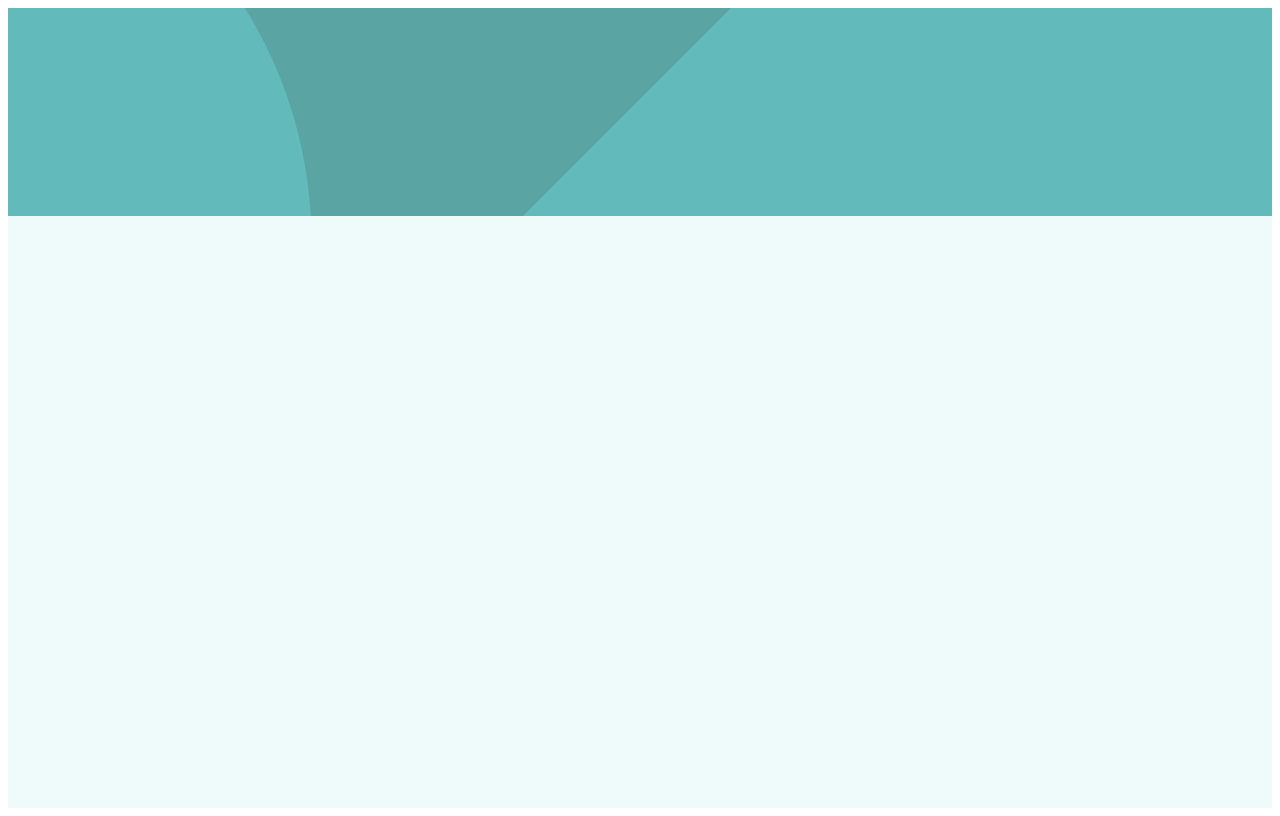
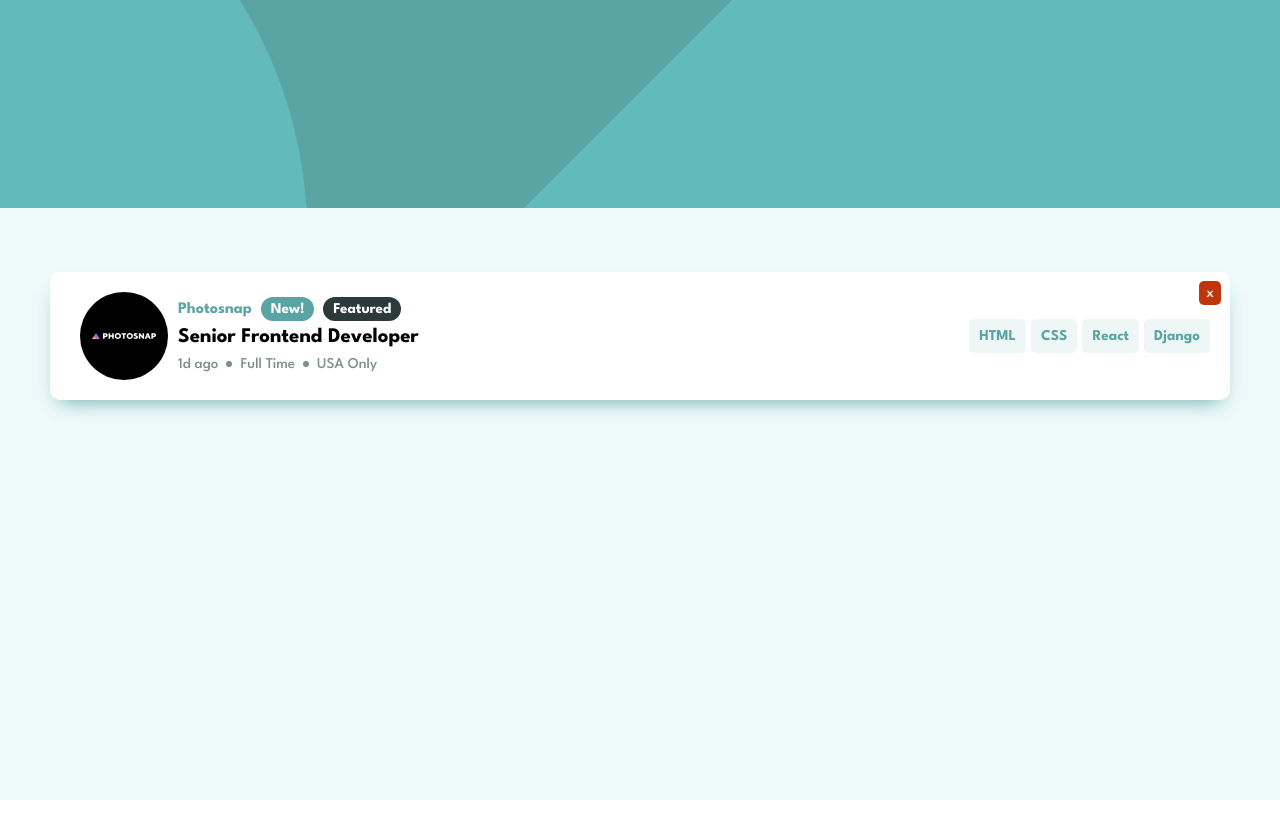
Before and after one commit to syednouman72/Job-Lister, a website built with Parcel: page index.html in a window 1280 px wide. Built offline with nearby package versions, Linux system fonts and the light colour scheme.

Commit message:
Made Job Card

```diff
--- a/css/main.css
+++ b/css/main.css
@@ -3,6 +3,8 @@
 *::after {
   -webkit-box-sizing: border-box;
           box-sizing: border-box;
+          margin: 0;
+          padding: 0;
 }
 
 :root {
@@ -14,7 +16,12 @@
 }
 
 html {
-    font-family: 'Spartan', sans-serif;
+    font-family: 'League Spartan', sans-serif;
+}
+
+body {
+    margin: 0;
+    font-size: 15px;
 }
 
 .header{
@@ -30,3 +37,186 @@ main{
     min-height: calc(100vh - 13rem);
     padding: 4rem 0;
 }
+
+.inline-block {
+    display: inline-block;
+}
+
+.mb-10 {
+    margin-bottom: 10px;
+}
+
+.mb-20 {
+    margin-bottom: 20px;
+}
+
+.mr-10 {
+    margin-right: 10px;
+}
+
+.mr-20 {
+    margin-right: 20px;
+}
+
+.ml-10 {
+    margin-left: 10px;
+}
+
+.ml-20 {
+    margin-left: 20px;
+}
+
+.mt-10 {
+    margin-top: 10px;
+}
+
+.mt-20 {
+    margin-top: 20px;
+}
+
+/*!-------------------------------------------CARD-------------------------------------------*/
+
+.listingCards {
+    padding: 0 50px;
+}
+
+.job {
+    display: flex;
+    align-items: center;
+    background-color: white;
+    padding: 20px;
+    border-radius: 10px;
+    position: relative;
+    /*shadow*/
+    -webkit-box-shadow: 0px 10px 20px -10px var(--dark-cyan);
+            box-shadow: 0px 10px 20px -10px var(--dark-cyan);
+    transition: all 0.3s ease-in-out;
+    border-left: 10px solid transparent;
+}
+
+.job:hover {
+    transform: translateY(-5px);
+    box-shadow: 0px 10px 20px -5px var(--dark-cyan);
+    -webkit-box-shadow: 0px 10px 20px -5px var(--dark-cyan);
+    border-left: 10px solid var(--dark-cyan);
+    cursor: pointer;
+}
+
+.job__information__company {
+    color: var(--dark-cyan);
+    font-weight: 700;
+    font-size: 1rem;
+}
+
+.job__information__details {
+    display: flex;
+    align-items: center;
+}
+
+.job__information__details p {
+    color: var(--grayish-cyan);
+}
+
+.job__information__position {
+    text-transform: capitalize;
+    font-weight: 700;
+    font-size: 1.3rem;
+    color: #000000;
+}
+
+.job__information__new {
+    background-color: var(--dark-cyan);
+    color: white;
+    padding: 5px 10px;
+    border-radius: 20px;
+    margin-left: 5px;
+    font-weight: 700;
+}
+
+.job__information__featured {
+    background-color: var(--darker-cyan);
+    color: white;
+    padding: 5px 10px;
+    border-radius: 20px;
+    margin-left: 5px;
+    font-weight: 700;
+}
+
+.job__information__details__separator {
+    margin: 0 8px;
+    background-color: var(--grayish-cyan);
+    width: 6px;
+    height: 6px;
+    border-radius: 50%;
+}
+
+.job__filters {
+    float: right;
+    display: flex;
+    gap: 5px;
+    margin-left: auto;
+}
+
+.job__delete {
+    padding: 5px 7px;
+    background-color: #BF360C;
+    position: absolute;
+    top: 9px;
+    right: 9px;
+    border-radius: 5px;
+    color: white;
+}
+
+.filter {
+    display: flex;
+    justify-content: space-between;
+    align-items: center;
+    padding: 10px;
+    /* margin-bottom: 50px; */
+    border-radius: 5px;
+    background-color: var(--filter-cyan);
+    transition: all 0.3s ease-in-out;
+    color: var(--dark-cyan);
+    font-weight: 700;
+}
+
+.filter:hover {
+    background-color: var(--dark-cyan);
+    cursor:pointer;
+    color: #ffffff;
+}
+
+@media screen and (max-width: 768px){
+    main {
+        padding: 2rem 0;
+    }
+
+    .listingCards {
+        padding: 0 25px;
+    }
+
+    .job {
+        flex-direction: column;
+        align-items: flex-start;
+        border: 0;
+        padding: 15px 9px;
+    }
+
+    .job__filters {
+        display: flex;
+        gap: 5px;
+        margin-left: 10px;
+        margin-top: 10px;
+    }
+
+    .job__image {
+        margin-top: -2.5rem;
+        margin-right: 1.5rem;
+        margin-bottom: 8px;
+        width: 70px;
+        height: 70px;
+    }
+
+}
+
+/*!-------------------------------------------CARD ENDS-------------------------------------------*/
--- a/index.html
+++ b/index.html
@@ -2,15 +2,49 @@
 <html lang="en">
 <head>
   <meta charset="UTF-8">
-  <meta name="viewport" content="width=device-width, initial-scale=1.0">
+  <meta name="viewport" content="width=device-width, initial-scale=1">
   <link rel="stylesheet" href="./css/main.css">
-  <!-- <script src="./js/main.js"></script> Link to your JavaScript file -->
+  <script src="./js/main.js"></script>
+  <link rel="preconnect" href="https://fonts.googleapis.com">
+<link rel="preconnect" href="https://fonts.gstatic.com" crossorigin>
+<link href="https://fonts.googleapis.com/css2?family=League+Spartan:wght@500;700&display=swap" rel="stylesheet">
   <title>Frontend Mentor | Job Listings</title>
 </head>
 <body>
 <header class="header"></header>
 <main>
+  <section class="main">
+    <div class="filtersContainer">
+      <div class="filters">
 
+      </div>
+    </div>
+    <div class="listingCards">
+      <div class="job">
+        <div class="job__delete">x</div>
+        <img src="images/photosnap.svg" alt="Company Logo" class="job__image">
+        <div class="job__information ml-10">
+          <p class="job__information__company inline-block mb-10">Photosnap</p>
+          <span class="job__information__new">New!</span>
+          <span class="job__information__featured">Featured</span>
+          <h3 class="job__information__position mb-10">Senior frontend developer</h3>
+          <div class="job__information__details">
+            <p class="job__information__details__postedAt">1d ago</p>
+            <span class="job__information__details__separator"></span>
+            <p class="job__information__details__contract">Full Time</p>
+            <span class="job__information__details__separator"></span>
+            <p class="job__information__details__location">USA Only</p>
+          </div>
+        </div>
+        <div class="job__filters">
+          <div class="filter">HTML</div>
+          <div class="filter">CSS</div>
+          <div class="filter">React</div>
+          <div class="filter">Django</div>
+        </div>
+      </div>
+    </div>
+  </section>
 </main>
 </body>
 
```
Also changed, not shown: js/main.js (added).
